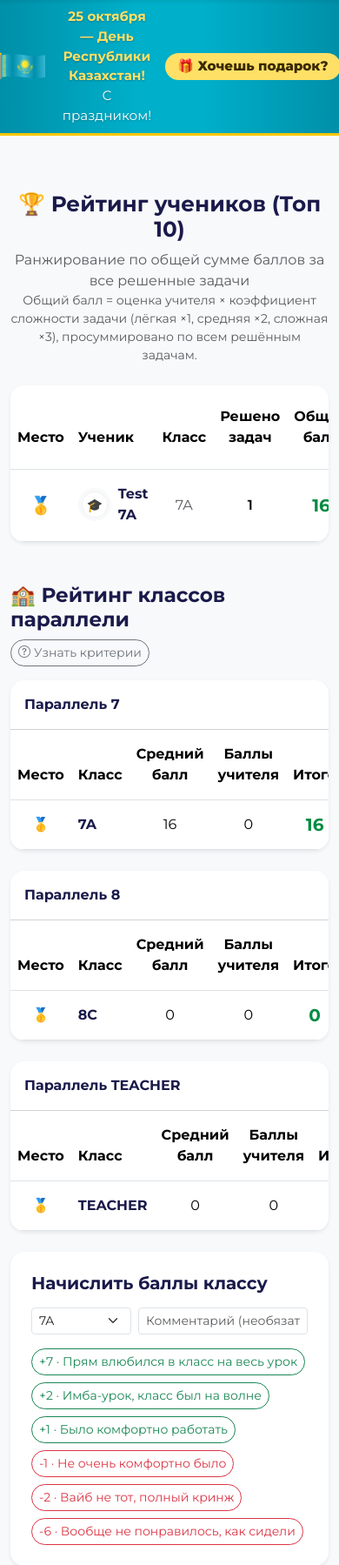
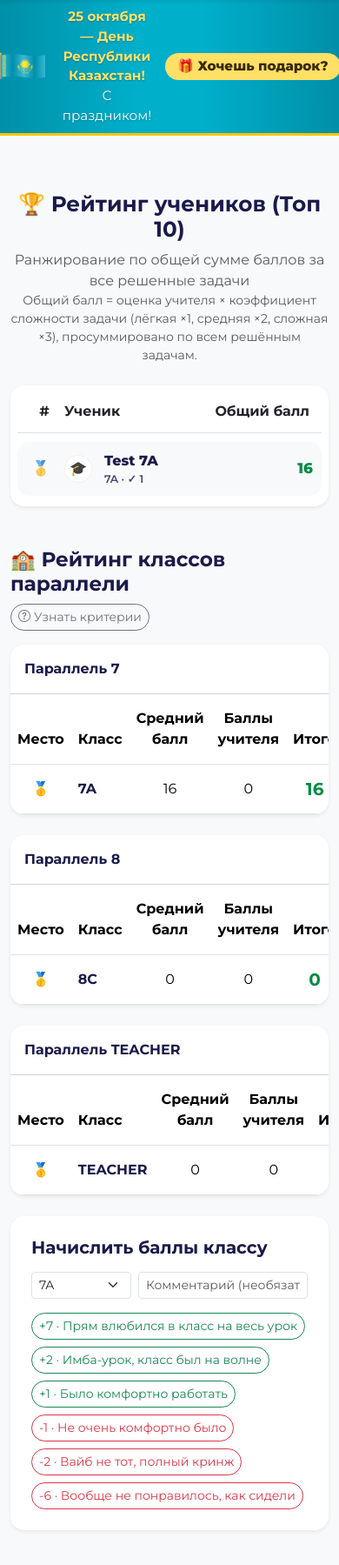
Before and after one commit to nurmash98/pifagor-contest, a Django app: page /leaderboard/ in a window 390 px wide. Shown: the part 104-1903 px from the top of the page at 87% size. After the commit the page ends 1866 px from the top, so only its background shows below. Run offline with Django 5.2, Linux system fonts and the light colour scheme; a user stored in the database is signed in; data comes from the database, SQL or seed files in the repository; data that the repository does not hold is empty.

Commit message:
Leaderboard: name banner fills the whole row; responsive grid layout for phones
Co-Authored-By: Claude Opus 5.5 <noreply@anthropic.com>
Claude-Session: https://claude.ai/code/session_01Qg9vQfd9x2tLvuvrYW3xy3

```diff
--- a/contest/templates/leaderboard.html
+++ b/contest/templates/leaderboard.html
@@ -1,5 +1,5 @@
 {% extends 'base.html' %}
-{% load ui_i18n badge_tags %}
+{% load ui_i18n badge_tags static %}
 
 {% block title %}{% t "Лидерборд" %} - Pifagor Contest{% endblock %}
 
@@ -36,52 +36,65 @@
         </div>
         {% endif %}
 
-        <div class="card border-0 shadow-sm rounded-4 overflow-hidden bg-white">
-            <div class="table-responsive">
-                <table class="table table-hover align-middle mb-0">
-                    <thead style="background-color: #f4f6f9; color: #1a1a4b;">
-                        <tr>
-                            <th class="py-4 text-center" style="width: 10%;">{% t "Место" %}</th>
-                            <th class="py-4">{% t "Ученик" %}</th>
-                            <th class="py-4 text-center">{% t "Класс" %}</th>
-                            <th class="py-4 text-center">{% t "Решено задач" %}</th>
-                            <th class="py-4 text-center pe-4">{% t "Общий балл" %}</th>
-                        </tr>
-                    </thead>
-                    <tbody>
-                        {% for student in students %}
-                        <tr class="{% if forloop.counter <= 3 %}bg-light{% endif %}">
-                            <td class="text-center fw-bold fs-5">
-                                {% if forloop.counter == 1 %}🥇
-                                {% elif forloop.counter == 2 %}🥈
-                                {% elif forloop.counter == 3 %}🥉
-                                {% else %}<span class="text-muted">{{ forloop.counter }}</span>
-                                {% endif %}
-                            </td>
-                            <td class="py-3 fw-bold" style="color: #1a1a4b;">
-                                <span class="d-inline-flex align-items-center gap-2">{% student_avatar student.calc_solved_count 38 False forloop.counter student.avatar %}{% student_name student %}</span>
-                            </td>
-                            <td class="text-center text-muted">
-                                {{ student.school_class }}
-                            </td>
-                            <td class="text-center fw-semibold">
-                                {{ student.calc_solved_count }}
-                            </td>
-                            <td class="text-center pe-4 fw-bold fs-5" style="color: #008b42;">
-                                {{ student.calc_total_score }}
-                            </td>
-                        </tr>
-                        {% empty %}
-                        <tr>
-                            <td colspan="5" class="text-center py-5 text-muted">
-                                {% t "Рейтинг пока пуст. Будьте первым, кто решит задачу!" %}
-                            </td>
-                        </tr>
-                        {% endfor %}
-                    </tbody>
-                </table>
+        <div class="card border-0 shadow-sm rounded-4 overflow-hidden bg-white p-2 p-sm-3">
+            <div class="lb-head">
+                <span class="text-center lb-place-h">{% t "Место" %}</span>
+                <span>{% t "Ученик" %}</span>
+                <span class="text-center lb-hide-sm">{% t "Класс" %}</span>
+                <span class="text-center lb-hide-sm">{% t "Решено задач" %}</span>
+                <span class="text-center">{% t "Общий балл" %}</span>
             </div>
+            {% for student in students %}
+            <div class="lb-row{% if student.name_banner %} has-b b-{{ student.name_banner }}{% elif forloop.counter <= 3 %} lb-top{% endif %}">
+                <span class="lb-place">
+                    {% if forloop.counter == 1 %}🥇{% elif forloop.counter == 2 %}🥈{% elif forloop.counter == 3 %}🥉{% else %}{{ forloop.counter }}{% endif %}
+                </span>
+                <span class="lb-name">
+                    {% student_avatar student.calc_solved_count 40 False forloop.counter student.avatar %}
+                    <span class="lb-name-text"><span class="lb-full">{{ student.full_name }}</span>
+                        <span class="lb-sub">{{ student.school_class }} · ✓ {{ student.calc_solved_count }}</span></span>
+                </span>
+                <span class="lb-cell lb-hide-sm lb-muted">{{ student.school_class }}</span>
+                <span class="lb-cell lb-hide-sm fw-semibold">{{ student.calc_solved_count }}</span>
+                <span class="lb-cell lb-score">{{ student.calc_total_score }}</span>
+            </div>
+            {% empty %}
+            <div class="text-center py-5 text-muted">{% t "Рейтинг пока пуст. Будьте первым, кто решит задачу!" %}</div>
+            {% endfor %}
         </div>
+        <style>
+            .lb-head, .lb-row { display: grid; grid-template-columns: 64px minmax(0, 1fr) 80px 130px 120px; align-items: center; column-gap: 8px; }
+            .lb-head { padding: 10px 14px 12px; font-weight: 700; color: var(--bs-body-color); border-bottom: 1px solid var(--bs-border-color); margin-bottom: 6px; }
+            .lb-row { position: relative; overflow: hidden; padding: 10px 14px; border-radius: 14px; margin: 4px 0; min-height: 62px; }
+            .lb-row:not(.has-b) { border-bottom: 1px solid var(--bs-border-color); border-radius: 0; }
+            .lb-row.lb-top { background: var(--bs-tertiary-bg); border-radius: 14px; border-bottom: 0; }
+            .lb-place { text-align: center; font-weight: 800; font-size: 1.25rem; color: var(--bs-secondary-color); position: relative; z-index: 1; }
+            .lb-name { display: flex; align-items: center; gap: 10px; font-weight: 800; color: #1a1a4b; min-width: 0; position: relative; z-index: 1; }
+            [data-bs-theme="dark"] .lb-name { color: #c3c9ff; }
+            .lb-name-text { min-width: 0; display: flex; flex-direction: column; }
+            .lb-full { overflow: hidden; text-overflow: ellipsis; white-space: nowrap; }
+            .lb-sub { display: none; font-size: .78rem; font-weight: 600; opacity: .8; }
+            .lb-cell { text-align: center; position: relative; z-index: 1; }
+            .lb-muted { color: var(--bs-secondary-color); }
+            .lb-score { font-weight: 800; font-size: 1.25rem; color: #008b42; }
+            [data-bs-theme="dark"] .lb-score { color: #34c27a; }
+            /* строка с баннером: фон баннера на всю строку, весь текст — цвета баннера */
+            .lb-row.has-b, .lb-row.has-b .lb-name, .lb-row.has-b .lb-place, .lb-row.has-b .lb-muted, .lb-row.has-b .lb-score { color: inherit; }
+            .lb-row.has-b .lb-muted { opacity: .85; }
+            .lb-row.has-b { padding: 10px 14px !important; white-space: normal; font-weight: 700; }
+            .lb-row.b-code::before, .lb-row.b-fire::before, .lb-row.b-gold::before { content: none; }
+            .lb-row.b-kz_flag { background-position: left 8px center, 52% center; background-size: auto 115%, auto 140%; }
+            @media (max-width: 575.98px) {
+                .lb-head, .lb-row { grid-template-columns: 34px minmax(0, 1fr) auto; column-gap: 6px; }
+                .lb-hide-sm { display: none; }
+                .lb-sub { display: block; }
+                .lb-place, .lb-score { font-size: 1.05rem; }
+                .lb-row { padding: 8px 10px; }
+                .lb-row.b-kz_flag { background: url("{% static 'icons/kz-orn.png' %}") left 4px center / auto 115% no-repeat, #00a6c8; }
+                .lb-row.b-oyu { padding-left: 24px !important; padding-right: 26px !important; }
+                .lb-head .lb-place-h { font-size: 0; } .lb-head .lb-place-h::before { content: "#"; font-size: 1rem; }
+            }
+        </style>
 
         {% if class_leaderboards %}
         <div class="mt-5">
--- a/contest/tests.py
+++ b/contest/tests.py
@@ -1575,7 +1575,7 @@ class AvatarAndRepublicBannerTests(TestCase):
         self.client.get(reverse('republic_day'))
         self.st.refresh_from_db()
         self.assertEqual(self.st.name_banner, 'kz_flag')
-        self.assertIn('nb b-kz_flag sm">Айгерим С', self.client.get(reverse('leaderboard')).content.decode())
+        self.assertIn('has-b b-kz_flag', self.client.get(reverse('leaderboard')).content.decode())
         self.client.post(reverse('profile_banner'), {'banner': ''})
         self.st.refresh_from_db(); self.assertEqual(self.st.name_banner, '')
 
```
